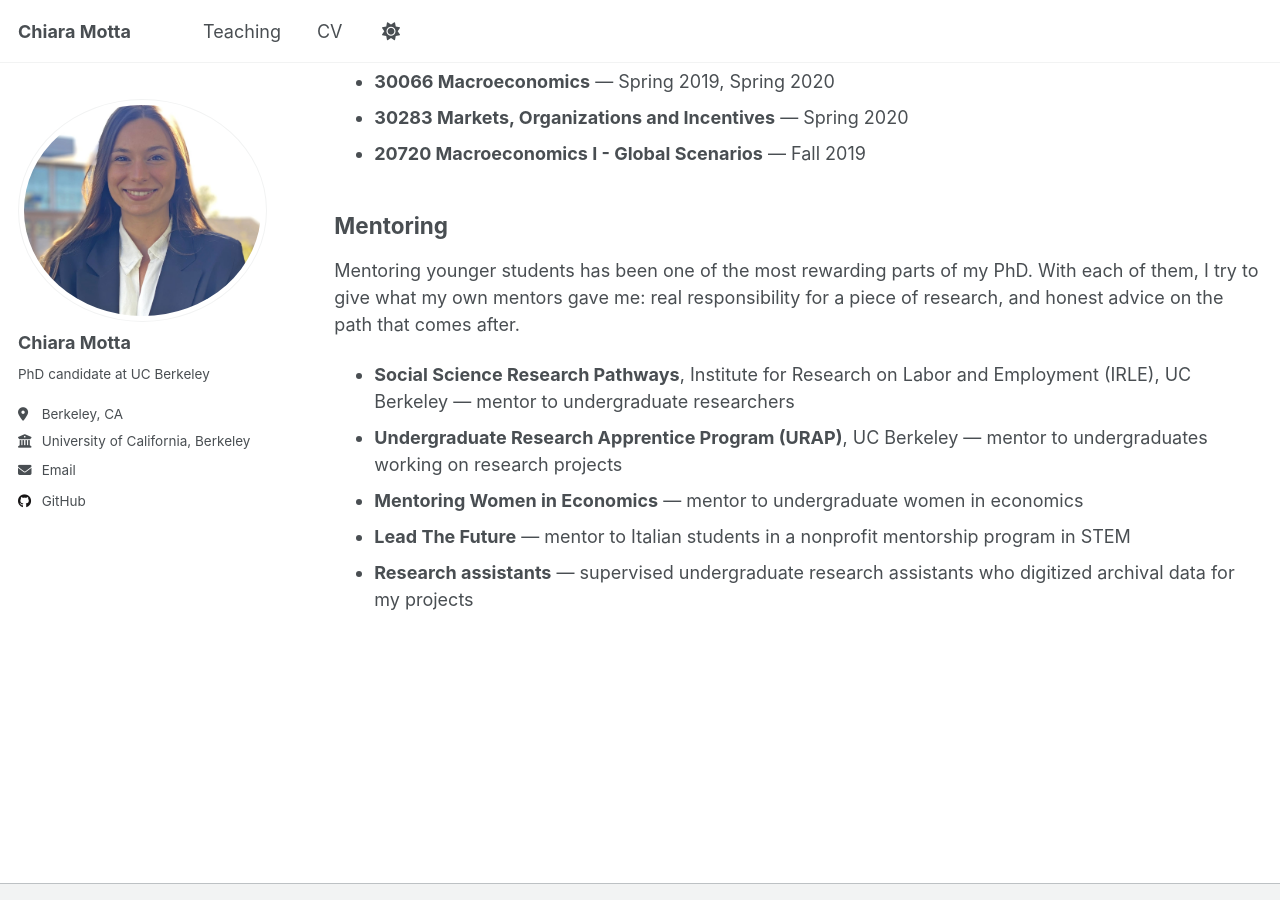
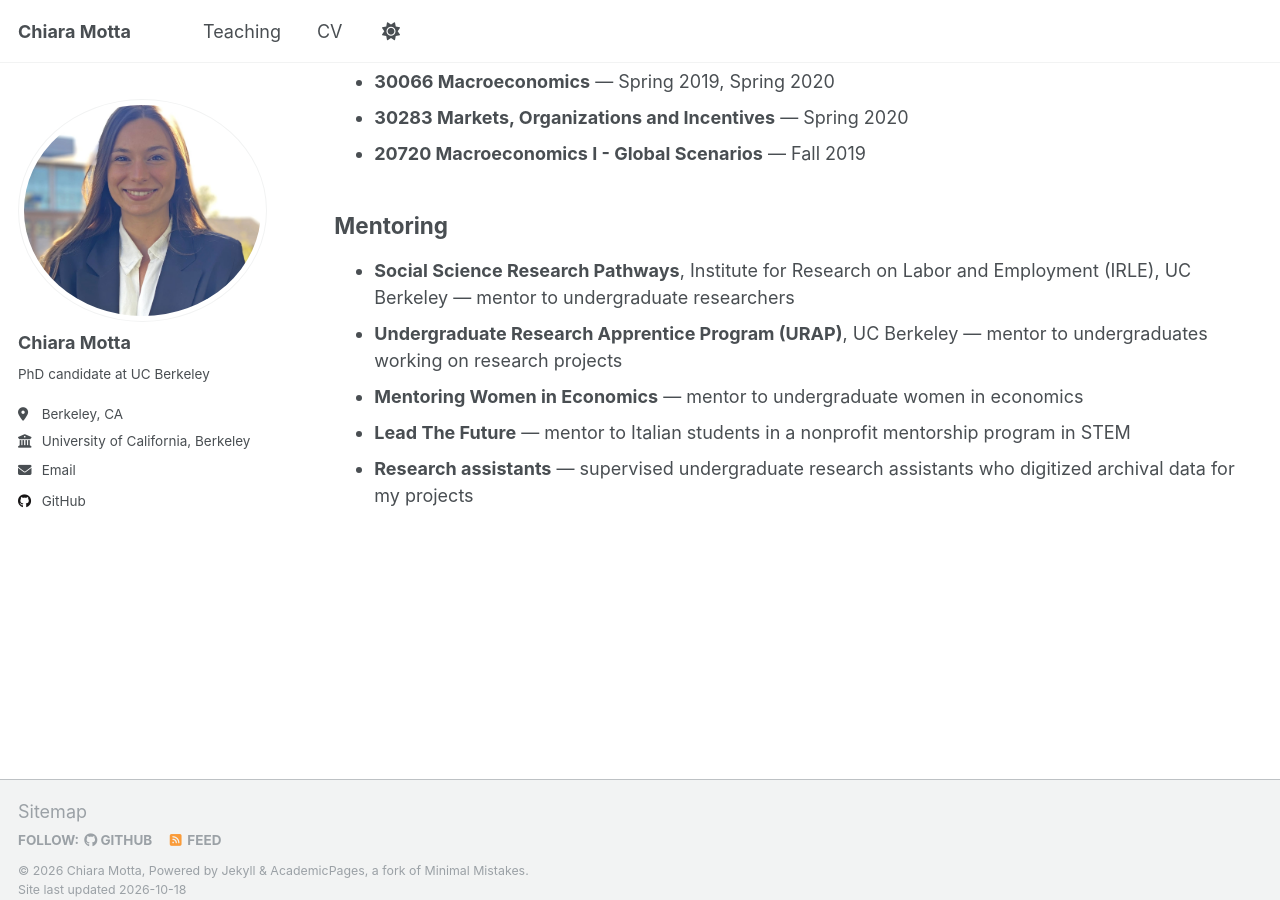
Before and after one commit to chimotta/chimotta.github.io, a Jekyll site: the page built from _pages/teaching.html, in a window 1280 px wide and 900 px high, scrolled down 746 px. Built offline with Jekyll 4.4.1, drawn with Linux system fonts in a browser that asks for light colours.

Commit message:
Teaching page: remove mentoring intro paragraph
Co-Authored-By: Claude Opus 5.5 <noreply@anthropic.com>

```diff
--- a/_pages/teaching.html
+++ b/_pages/teaching.html
@@ -36,8 +36,6 @@ author_profile: true
 
 <h2>Mentoring</h2>
 
-<p>Mentoring younger students has been one of the most rewarding parts of my PhD. With each of them, I try to give what my own mentors gave me: real responsibility for a piece of research, and honest advice on the path that comes after.</p>
-
 <ul>
   <li><strong>Social Science Research Pathways</strong>, Institute for Research on Labor and Employment (IRLE), UC Berkeley — mentor to undergraduate researchers</li>
   <li><strong>Undergraduate Research Apprentice Program (URAP)</strong>, UC Berkeley — mentor to undergraduates working on research projects</li>
```
